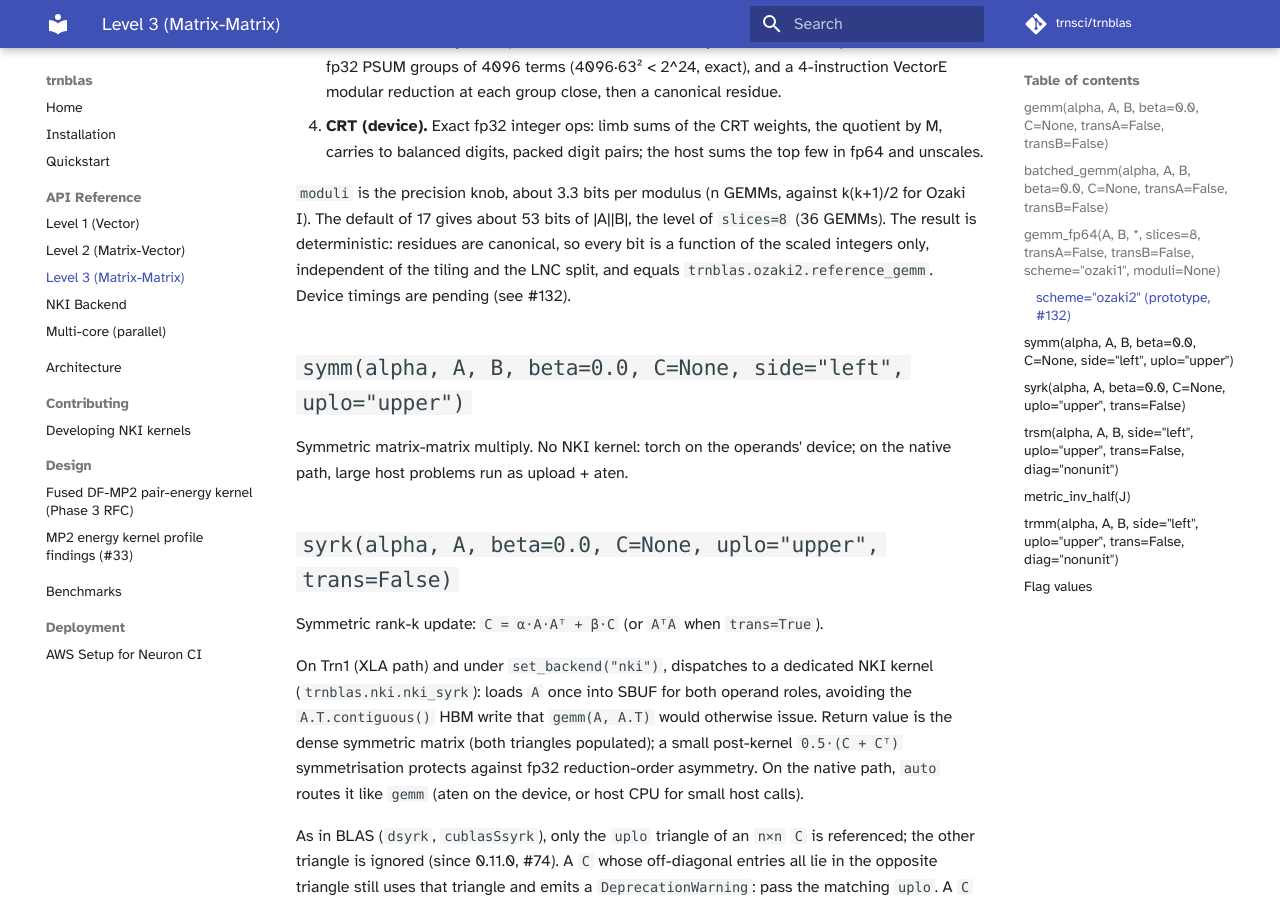
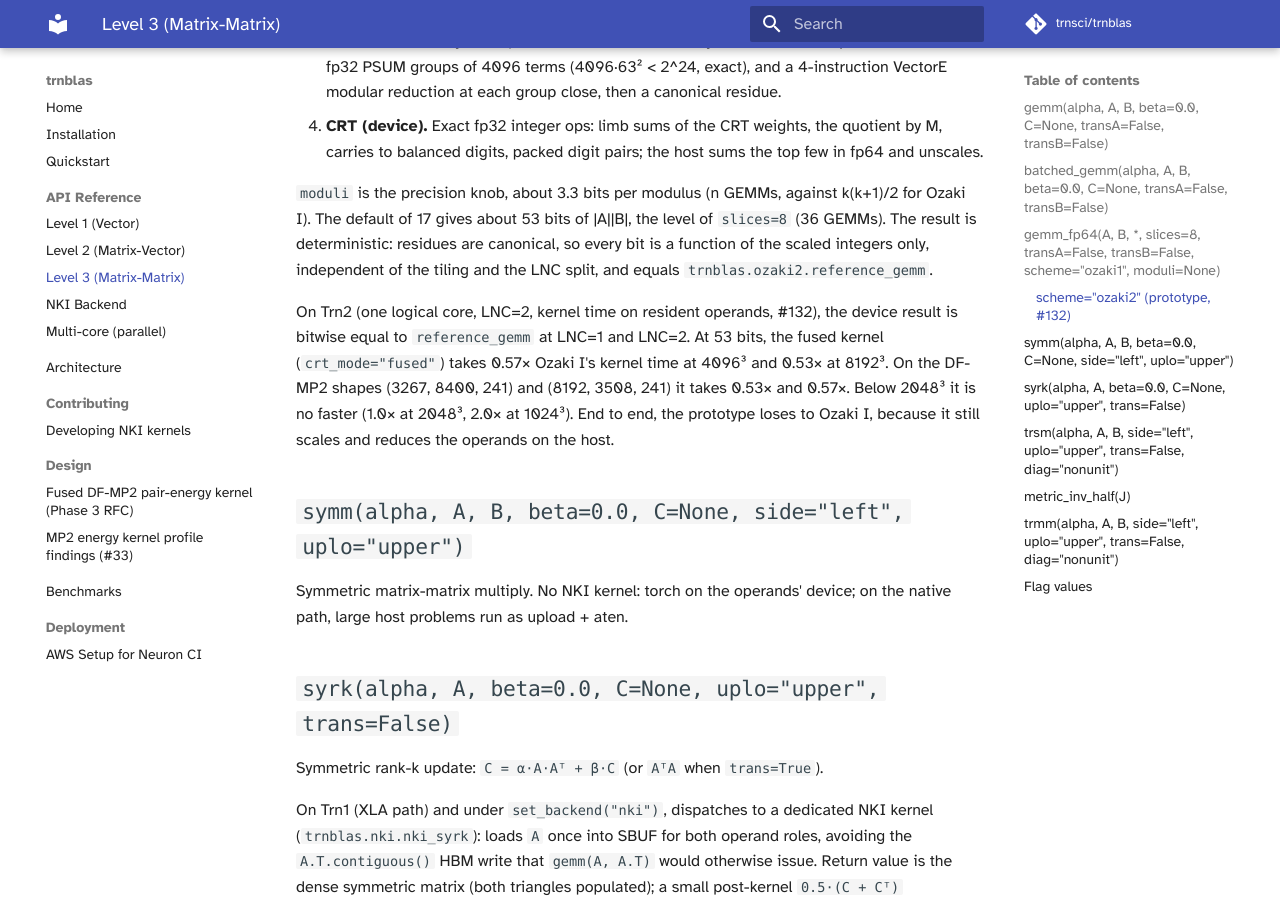
Before and after one commit to trnsci/trnblas, an MkDocs documentation site: the page built from docs/api/level3.md, in a window 1280 px wide and 900 px high, scrolled down 2961 px. Built offline with MkDocs 1.6.1 and Material for MkDocs 9.7.7, drawn with Linux system fonts in a browser that asks for light colours; some web fonts are replaced; comment, search, counter and statistics services are not loaded.

Commit message:
docs, CHANGELOG: Trn2 device results of the Ozaki II prototype (#132)

```diff
--- a/docs/api/level3.md
+++ b/docs/api/level3.md
@@ -134,7 +134,15 @@ k(k+1)/2 for Ozaki I). The default of 17 gives about 53 bits of |A||B|, the
 level of `slices=8` (36 GEMMs). The result is deterministic: residues are
 canonical, so every bit is a function of the scaled integers only,
 independent of the tiling and the LNC split, and equals
-`trnblas.ozaki2.reference_gemm`. Device timings are pending (see #132).
+`trnblas.ozaki2.reference_gemm`.
+
+On Trn2 (one logical core, LNC=2, kernel time on resident operands, #132),
+the device result is bitwise equal to `reference_gemm` at LNC=1 and LNC=2.
+At 53 bits, the fused kernel (`crt_mode="fused"`) takes 0.57× Ozaki I's
+kernel time at 4096³ and 0.53× at 8192³. On the DF-MP2 shapes
+(3267, 8400, 241) and (8192, 3508, 241) it takes 0.53× and 0.57×. Below
+2048³ it is no faster (1.0× at 2048³, 2.0× at 1024³). End to end, the prototype loses to Ozaki I,
+because it still scales and reduces the operands on the host.
 
 ## `symm(alpha, A, B, beta=0.0, C=None, side="left", uplo="upper")`
 
```
Also changed, not shown: CHANGELOG.md (+5 -1 lines).
